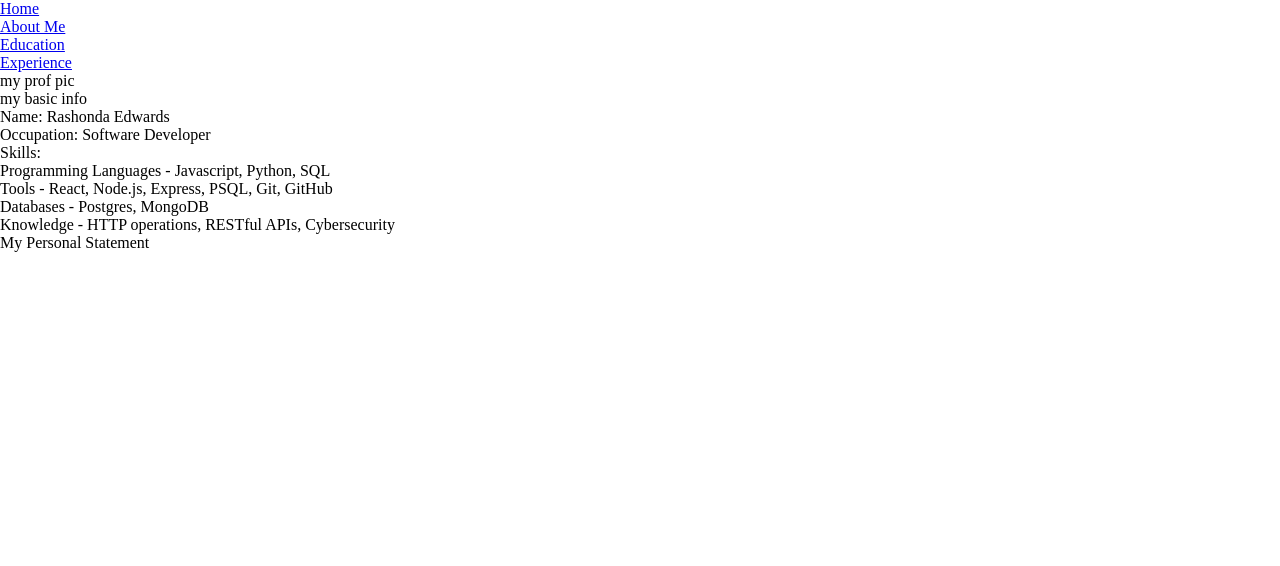
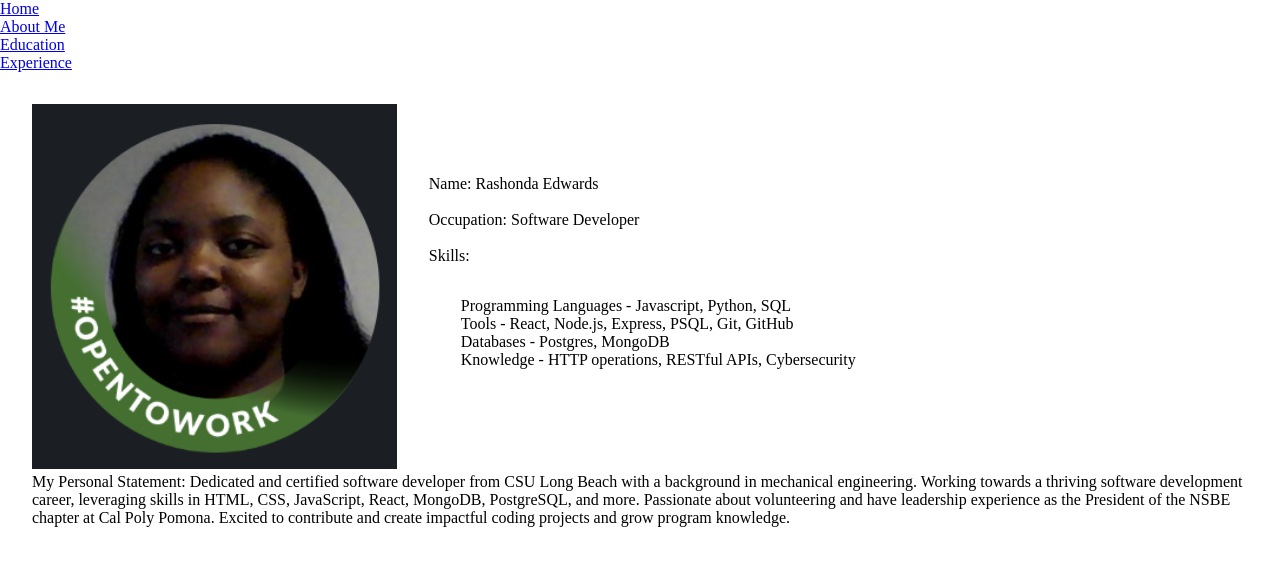
Before and after one commit to rdedwards1124/Portfolio, a React (Create React App) app: page / in a window 1280 px wide. Shown: the top 566 px of the page. Built offline with nearby package versions, Linux system fonts and the light colour scheme.

Commit message:
got temp pic

```diff
--- a/src/App.css
+++ b/src/App.css
@@ -4,3 +4,28 @@
     margin: 0;
     padding: 0;
 }
+
+.Home-Main {
+    display: flex;
+    align-items: center;
+    justify-content: space-between;
+    flex-wrap: wrap;
+    margin: 2em;
+}
+
+.Profile-Pic{
+    width: 30%;
+}
+
+.Profile-Pic img{
+    width: 100%;
+}
+
+.Basic-Info{
+    width: 70%;
+}
+
+.Basic-Info ul {
+    list-style: none;
+    padding: 2em;
+}
--- a/src/Home.js
+++ b/src/Home.js
@@ -1,14 +1,19 @@
-
+import React from 'react';
+import myImage from './me.png';
 
 function Home (){
     return(
         <>
-            <div>
-                <div>my prof pic</div>
-                <div>my basic info
+            <div className="Home-Main">
+                <div className="Profile-Pic">
+                    <img src={myImage}></img>
+                </div>
+                <div className="Basic-Info">
                     <ul>
                         <li>Name: Rashonda Edwards</li>
+                        <br/>
                         <li>Occupation: Software Developer</li>
+                        <br/>
                         <li>Skills:
                             <ul>
                                 <li>Programming Languages - Javascript, Python, SQL</li>
@@ -19,7 +24,7 @@ function Home (){
                         </li>
                     </ul>
                 </div>
-                <div>My Personal Statement</div>
+                <div className="Paragraph">My Personal Statement: Dedicated and certified software developer from CSU Long Beach with a background in mechanical engineering. Working towards a thriving software development career, leveraging skills in HTML, CSS, JavaScript, React, MongoDB, PostgreSQL, and more. Passionate about volunteering and have leadership experience as the President of the NSBE chapter at Cal Poly Pomona. Excited to contribute and create impactful coding projects and grow program knowledge. </div>
             </div>
         </>
     )
--- a/src/Navigation.js
+++ b/src/Navigation.js
@@ -25,7 +25,6 @@ function Navigation (){
                     </a>
                 </li>
             </ul>
-            <div className="log"></div>
         </nav>
     );
 }
```
Also changed, not shown: src/me.png (added).
